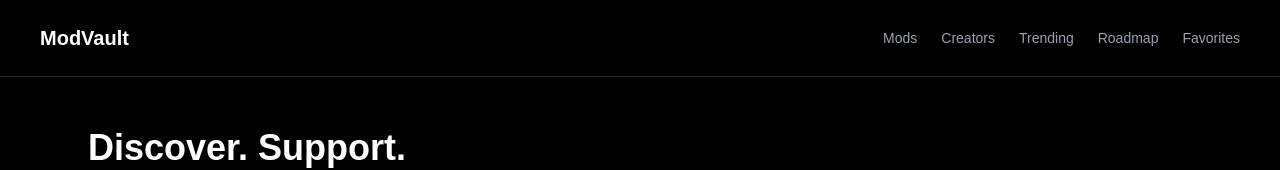
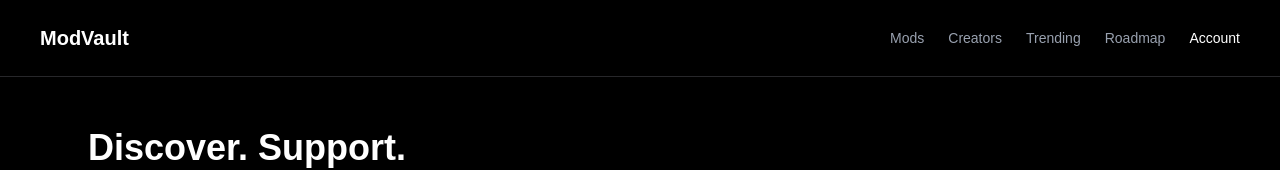
Before and after one commit to gdmmods/gta-mod-hub, a Next.js app: page / in a window 1280 px wide. Shown: the top 170 px of the page. Built offline with nearby package versions, Linux system fonts and the light colour scheme; no server answers; the database is empty.

Commit message:
Phase 3 complete - favorites UX finished

```diff
--- a/app/page.tsx
+++ b/app/page.tsx
@@ -1,5 +1,6 @@
 export const dynamic = "force-dynamic";
 
+import UserMenu from "@/components/UserMenu";
 import Link from "next/link";
 import { supabase } from "@/lib/supabase";
 import ModsGridClient from "@/components/ModsGridClient";
@@ -129,12 +130,7 @@ export default async function Home(props: {
             Roadmap
           </Link>
 
-          <Link
-            href="/favorites"
-            className="hover:text-white"
-          >
-            Favorites
-          </Link>
+          <UserMenu />
 
         </div>
       </div>
--- a/components/ModCard.tsx
+++ b/components/ModCard.tsx
@@ -14,8 +14,6 @@ type Mod = {
   title: string;
   image: string;
   source_url?: string;
-
-  favorites?: number;
 
   mod_creators?: {
     creators: Creator;
@@ -93,10 +91,6 @@ export default function ModCard({
               ⬇ {downloads}
             </span>
 
-            <span className="text-yellow-400">
-              ❤ {mod.favorites || 0}
-            </span>
-
           </div>
         </Link>
 
--- a/components/UserMenu.tsx
+++ b/components/UserMenu.tsx
@@ -0,0 +1,35 @@
+"use client";
+
+import Link from "next/link";
+import { useState } from "react";
+
+export default function UserMenu() {
+  const [open, setOpen] = useState(false);
+
+  return (
+    <div className="relative">
+
+      {/* BUTTON */}
+      <button
+        onClick={() => setOpen(!open)}
+        className="text-white hover:text-pink-400 transition"
+      >
+        Account
+      </button>
+
+      {/* DROPDOWN */}
+      {open && (
+        <div className="absolute right-0 mt-3 w-48 bg-zinc-900 border border-zinc-800 rounded-xl p-2 shadow-xl z-50">
+
+          <Link
+            href="/favorites"
+            className="block px-3 py-2 rounded-lg hover:bg-zinc-800 transition"
+          >
+            Favorites
+          </Link>
+
+        </div>
+      )}
+    </div>
+  );
+}
```
